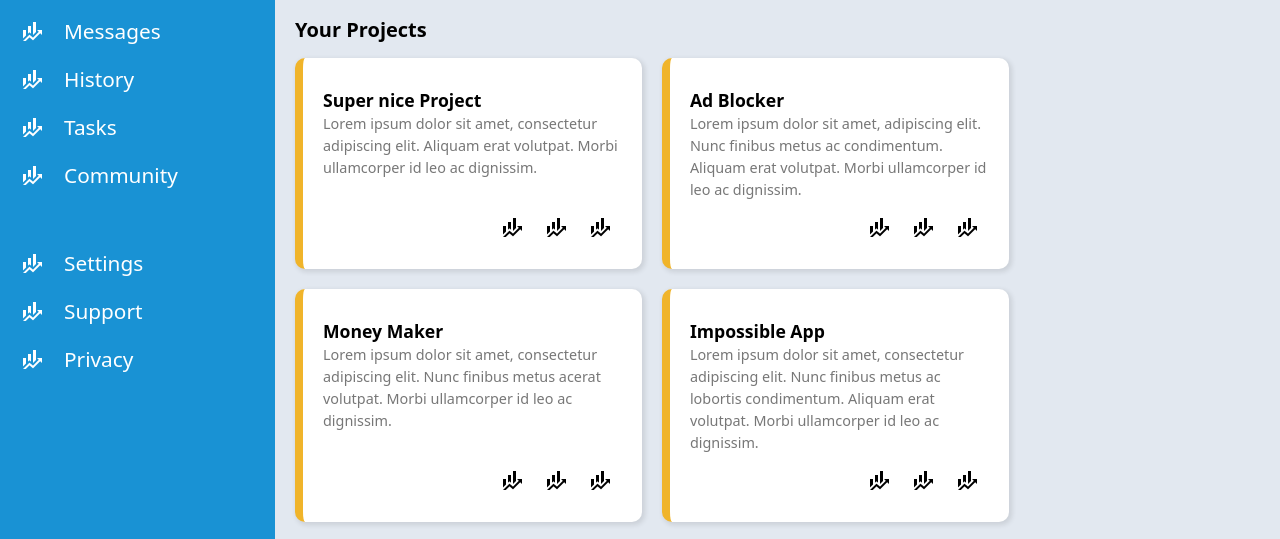
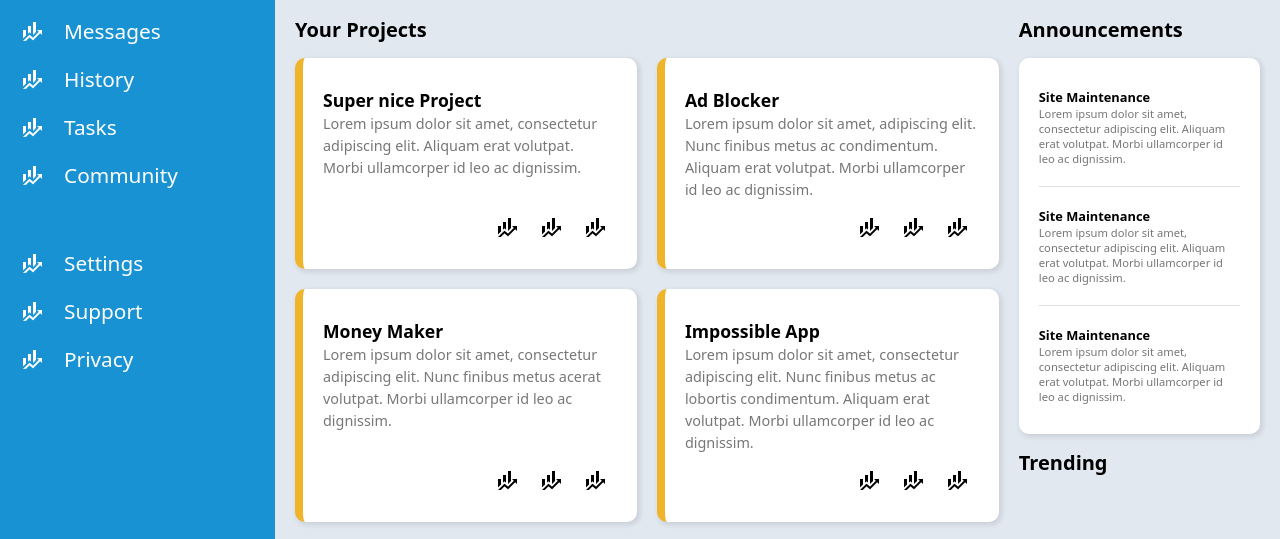
Before and after one commit to Sharaghe/dashboard, a plain HTML site: page index.html in a window 1280 px wide. Shown: the part 194-733 px from the top of the page. Drawn offline with Linux system fonts and the light colour scheme.

Commit message:
Create announcements outline

```diff
--- a/index.html
+++ b/index.html
@@ -77,7 +77,7 @@
             <div class="projects">
                 <h1>Your Projects</h1>
                 <div class="card-wrapper">
-                    <div class="card">
+                    <div class="card yellow-border">
                         <div class="text">
                             <h3>Super nice Project</h3>
                             <span class="description">
@@ -91,7 +91,7 @@
                             <img src="./img/finance.png" class="icon" alt="">
                         </div>
                     </div>
-                    <div class="card">
+                    <div class="card yellow-border">
                         <div class="text">
                             <h3>Ad Blocker</h3>
                             <span class="description">
@@ -106,7 +106,7 @@
                             <img src="./img/finance.png" class="icon" alt="">
                         </div>
                     </div>
-                    <div class="card">
+                    <div class="card yellow-border">
                         <div class="text">
                             <h3>Money Maker</h3>
                             <span class="description">
@@ -120,7 +120,7 @@
                             <img src="./img/finance.png" class="icon" alt="">
                         </div>
                     </div>
-                    <div class="card">
+                    <div class="card yellow-border">
                         <div class="text">
                             <h3>Impossible App</h3>
                             <span class="description">
@@ -135,7 +135,7 @@
                             <img src="./img/finance.png" class="icon" alt="">
                         </div>
                     </div>
-                    <div class="card">
+                    <div class="card yellow-border">
                         <div class="text">
                             <h3>Less Cool Project</h3>
                             <span class="description">
@@ -148,7 +148,7 @@
                             <img src="./img/finance.png" class="icon" alt="">
                         </div>
                     </div>
-                    <div class="card">
+                    <div class="card yellow-border">
                         <div class="text">
                             <h3>Worst App Possible</h3>
                             <span class="description">
@@ -165,9 +165,33 @@
                 </div>
             </div>
             <div class="annoucements">
+                <h1>Announcements</h1>
+                <div class="card">
+                    <ul class="announcement-list">
+                        <li>
+                            <strong>Site Maintenance</strong>
+                            <div class="info-text">
+                                Lorem ipsum dolor sit amet, consectetur adipiscing elit. Aliquam erat volutpat. Morbi ullamcorper id leo ac dignissim.
+                            </div>
+                        <li>
+                            <strong>Site Maintenance</strong>
+                            <div class="info-text">
+                                Lorem ipsum dolor sit amet, consectetur adipiscing elit. Aliquam erat volutpat. Morbi ullamcorper id leo ac dignissim.
+                            </div>
+                        </li>
+                        <li>
+                            <strong>Site Maintenance</strong>
+                            <div class="info-text">
+                                Lorem ipsum dolor sit amet, consectetur adipiscing elit. Aliquam erat volutpat. Morbi ullamcorper id leo ac dignissim.
+                            </div>
+                        </li>
+                        </li>
+                    </ul>
 
+                </div>
             </div>
             <div class="trending">
+                <h1>Trending</h1>
 
             </div>
         </main>
--- a/style.css
+++ b/style.css
@@ -1,13 +1,13 @@
 *{
     margin: 0;
     padding: 0;
+    font-size: 1em;
 }
 
 body {
     margin: 0;
     padding: 0;
     background: #e2e8f0;
-    font-size: 1em;
     font-family: system-ui, -apple-system, BlinkMacSystemFont, 'Segoe UI', Roboto, Oxygen, Ubuntu, Cantarell, 'Open Sans', 'Helvetica Neue', sans-serif;
 }
 
@@ -58,11 +58,12 @@ main{
     display: grid;
     grid-template-columns: 3fr 1fr;
     grid-template-rows: 1fr 1fr;
+    padding: 20px;
 }
 
 main .projects{
     grid-area: 1/1/3/2;
-    padding: 20px;
+    padding-right: 20px;
 }
 
 h1{
@@ -79,13 +80,16 @@ h1{
 
 .card{
     border-radius: 10px;
-    border-left: 8px solid #f0b42a;
     background: white;
     box-shadow: 2px 2px 5px 1px rgba(0, 0, 0, 0.1);
     padding: 30px 20px;
     display: grid;
     grid-template-columns: auto;
     grid-template-rows: auto auto;
+}
+
+.yellow-border{
+    border-left: 8px solid #f0b42a;
 }
 
 .card h3{
@@ -106,6 +110,25 @@ h1{
     align-self: end;
     margin-top: 15px;
     margin-right: 10px;
+}
+
+.card strong{
+    font-size: .8rem;
+    display: block;
+}
+
+.card .info-text{
+    font-size: .7rem;
+    color: #777;
+}
+
+.announcement-list li:not(:last-of-type){
+    border-bottom: 1px solid #DFDFDF;
+    padding-bottom: 20px;
+}
+
+.announcement-list li:not(:first-of-type){
+    padding-top: 20px;
 }
 
 main .announcements{
```
